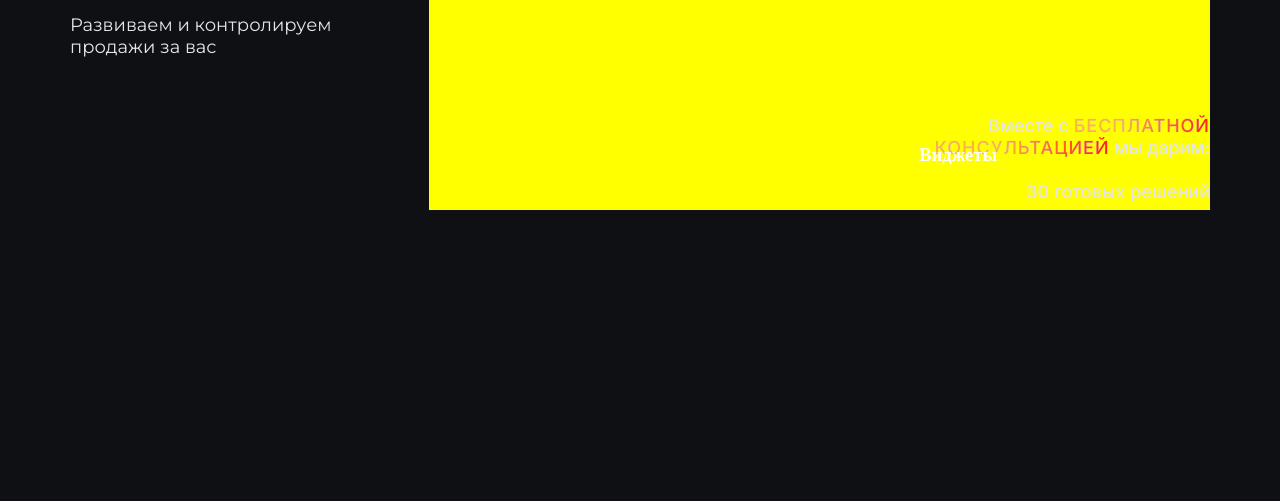
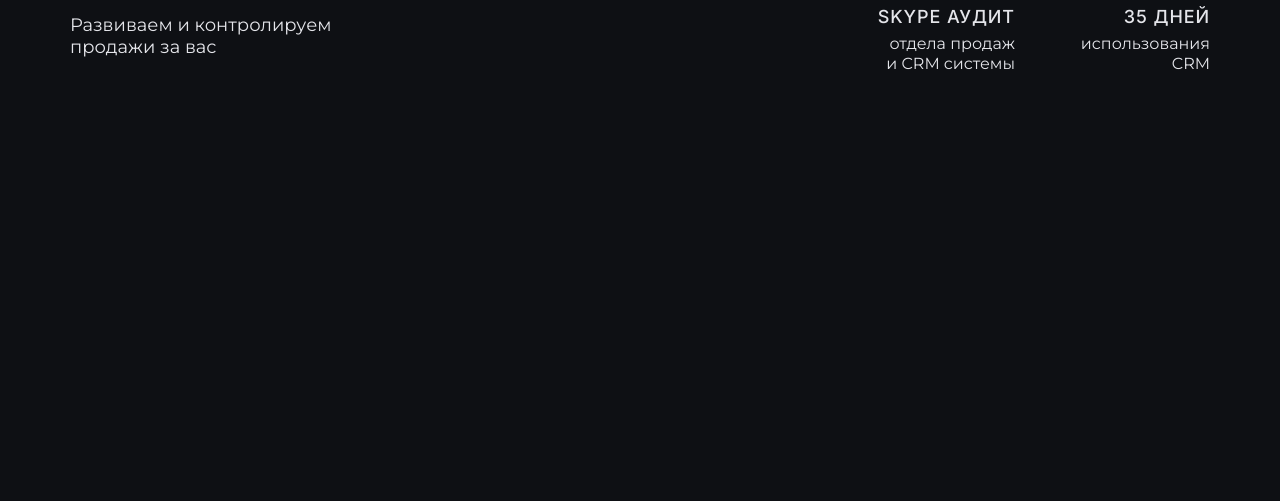
Before and after one commit to neekit95/amoCRMpage, a plain HTML site: page index.html in a window 1280 px wide. Shown: the part 399-900 px from the top of the page. Drawn offline with Linux system fonts and the light colour scheme.

Commit message:
main block

```diff
--- a/index.html
+++ b/index.html
@@ -106,15 +106,18 @@
                         </div>
 
                         <div class="gridComponent">
-
+                            <h3>Dashboard</h3>
+                            <p>с показателями <br> вашего бизнеса</p>
                         </div>
 
                         <div class="gridComponent">
-
+                            <h3>SKYPE АУДИТ</h3>
+                            <p> отдела продаж <br> и CRM системы</p>
                         </div>
 
                         <div class="gridComponent">
-
+                            <h3>35 ДНЕЙ</h3>
+                            <p>использования CRM</p>
                         </div>
 
                     </div>
--- a/styles/style.scss
+++ b/styles/style.scss
@@ -169,14 +169,12 @@ header {
     padding-top: 90px;
     position: relative;
     display: flex;
-    justify-content: start;
+    justify-content: space-between;
     align-items: start;
     width: 100%;
     height: 100%;
     // background-color: rgb(90, 90, 90);
-    box-sizing:content-box;
-    // box-sizing:border-box;
-    border:0;
+
 
     .main__left {
         // position: absolute;
@@ -234,20 +232,15 @@ header {
     }
 
     .main__right {
-
-        width: 100%;
-        height: 400px;
         display: flex;
-        justify-content: end;
+        text-align: right;
         flex-direction: column;
         align-items: end;
-
-
-        background-color:yellow;
-
-        flex-direction: column;
-
-
+        justify-content:start;
+        // background-color: grey;
+        width: 291px;
+        height: 100%;
+        padding-top: 15px;
         p {
             font-family: 'Inter';
             font-style: normal;
@@ -255,22 +248,52 @@ header {
             font-size: 18px;
             line-height: 22px;
             text-align: right;
-                    padding-top: 15px;
             color: #E4E5EA;
-                    width: 291px;
-                    height: 44px;
-                    text-align: end;
+
             span {
-                        letter-spacing: 1px;
                 background: linear-gradient(90deg, #FCB045 36.99%, #FD1D1D 100%),
                 linear-gradient(0deg, #E4E5EA, #E4E5EA);
+                -webkit-background-clip: text;
+                background-clip: text;
+                -webkit-text-fill-color: transparent;
+                letter-spacing: 1px;
+            }
+        }
 
-                        -webkit-background-clip: text;
-                        -webkit-text-fill-color: transparent;
-                        background-clip: text;
-                        text-fill-color: transparent;
+        .grid {
+            display: grid;
+            gap:35px 31px;
+            padding-top: 40px;
+            grid-template-columns: repeat(2,164px);
+            grid-template-rows: repeat(2,62px);
+
+            h3 {
+                font-family: 'Inter';
+                font-style: normal;
+                font-weight: 500;
+                font-size: 18px;
+                line-height: 22px;
+                /* identical to box height */
+                text-align: right;
+                letter-spacing: 0.05em;
+                text-transform: uppercase;
+
+                /* light text */
+                color: #E4E5EA;
+            }
+            p {
+                padding-top: 6px;
+                font-family: 'Montserrat';
+                font-style: normal;
+                font-weight: 400;
+                font-size: 16px;
+                line-height: 20px;
+                text-align: right;
+
+                color: #E4E5EA;
             }
         }
     }
 
+
 }
```
Also changed, not shown: styles/style.css. Lines whose indentation alone changed are shown as unchanged.
